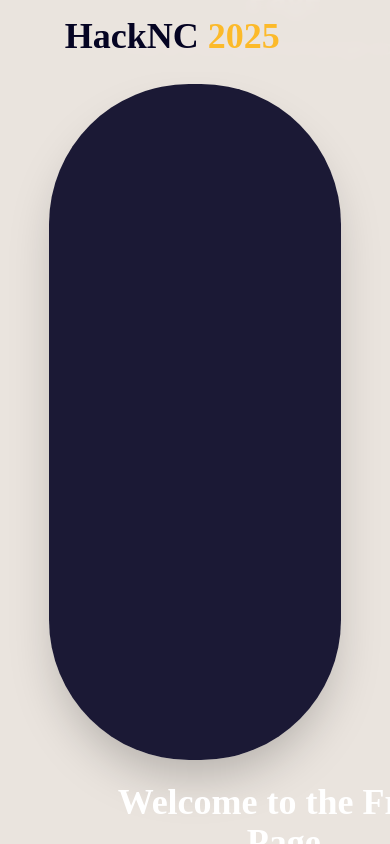
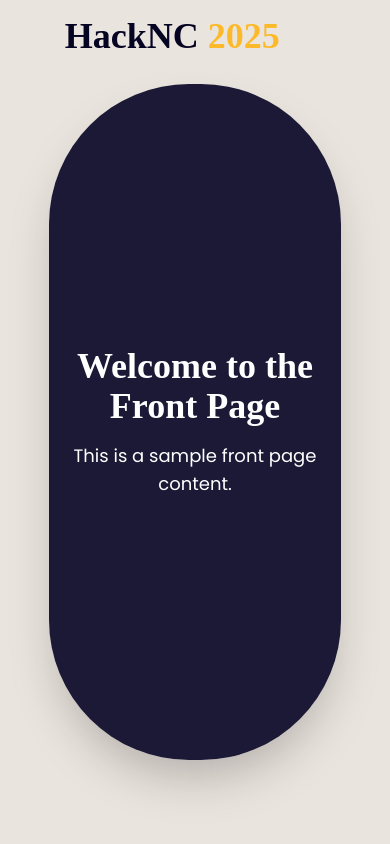
Before and after one commit to HackNC/fall2025, a React (Vite) app: page / in a window 390 px wide. Built offline with nearby package versions, Linux system fonts and the light colour scheme; a web font is replaced by a local one.

Commit message:
Make screen wrapper clip the inner screen while scrolling

```diff
--- a/src/SampleWeb.tsx
+++ b/src/SampleWeb.tsx
@@ -8,12 +8,12 @@ const ScreenWrapper: React.FC<React.PropsWithChildren<{}>> = ({ children }) => {
   return (
     <div
       className="
-        flex items-center justify-center
         bg-primary-dark bg-opacity-90 rounded-[140px] shadow-2xl
         mx-auto my-auto
-        w-[75vw] max-w-screen h-[80vh] max-h-screen
-        p-10 sm:p-10 md:p-12
-      ">
+        w-[75vw] h-[80vh]
+        overflow-hidden
+      "
+      style={{ "--arcade-w": "75vw", "--arcade-h": "80vh" }}>
       {children}
     </div>
   );
@@ -41,6 +41,12 @@ const ScrollTestPage: React.FC = () => {
               <SectionWrapper>
                 <FrontPage />
               </SectionWrapper>
+              <SectionWrapper>
+                <FrontPage />
+              </SectionWrapper>
+              <SectionWrapper>
+                <FrontPage />
+              </SectionWrapper>
             </ScrollBar>
           </ScreenWrapper>
         </div>
--- a/src/ScrollBar.tsx
+++ b/src/ScrollBar.tsx
@@ -36,7 +36,7 @@ const HorizontalScroller: React.FC<HorizontalScrollerProps> = ({
 
     // Update scroll progress and any UI
     const totalScrollWidth = el.scrollWidth;
-    const viewportWidth = window.innerWidth;
+    const viewportWidth = el.offsetWidth;
     const maxHorizontalScroll = totalScrollWidth - viewportWidth;
 
     document.body.style.height = `${maxHorizontalScroll + window.innerHeight
@@ -64,9 +64,10 @@ const HorizontalScroller: React.FC<HorizontalScrollerProps> = ({
       {/* Horizontally Scrolling Container */}
       <div
         ref={containerRef}
+        id="screens-container"
         className={`transition-transform duration-0 ease-linear ${isMobile
           ? "relative w-full flex flex-col"
-          : "fixed top-0 left-0 h-screen w-max flex"
+          : "flex flex-row"
           }`}
         style={{
           transform: isMobile ? "none" : `translateX(-${scrollY}px)`,
--- a/src/index.css
+++ b/src/index.css
@@ -43,6 +43,15 @@ nav {
   font-style: italic;
 }
 
+#screens-container > * {
+  width: var(--arcade-w);
+  height: var(--arcade-h);
+  flex-shrink: 0;
+  display: flex;
+  justify-content: center;
+  align-items: center;
+}
+
 .text-stroke {
   -webkit-text-stroke: 0.3px #050423;
   /* Use your primary-light color */
```
